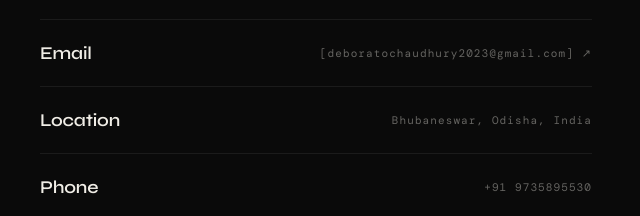
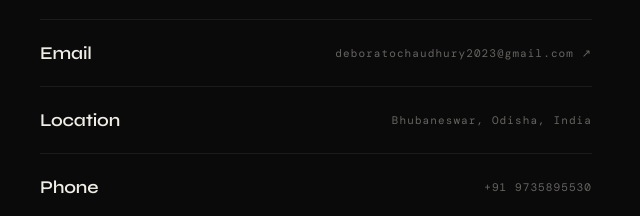
Before and after one commit to Deborato4113/Portfolio-, a plain HTML site: page index.html in a window 1280 px wide. Shown: the part 4657-4873 px from the top of the page, 640-1280 px from the left. Drawn offline with nearby package versions, Linux system fonts and the light colour scheme; a web font is replaced by a local one.

Commit message:
Fourth commit

```diff
--- a/index.html
+++ b/index.html
@@ -478,7 +478,7 @@
         <li>
           <a href="mailto:deboratochaudhury2023@gmail.com">
             <span class="contact-link-name">Email</span>
-            <span class="contact-link-meta"><span class="__cf_email__" data-cfemail="482c2d2a273a293c272b20293d2c203d3a317a787a7b082f25292124662b2725">[deboratochaudhury2023@gmail.com]</span> ↗</span>
+            <span class="contact-link-meta">deboratochaudhury2023@gmail.com ↗</span>
           </a>
         </li>
         <li>
```
